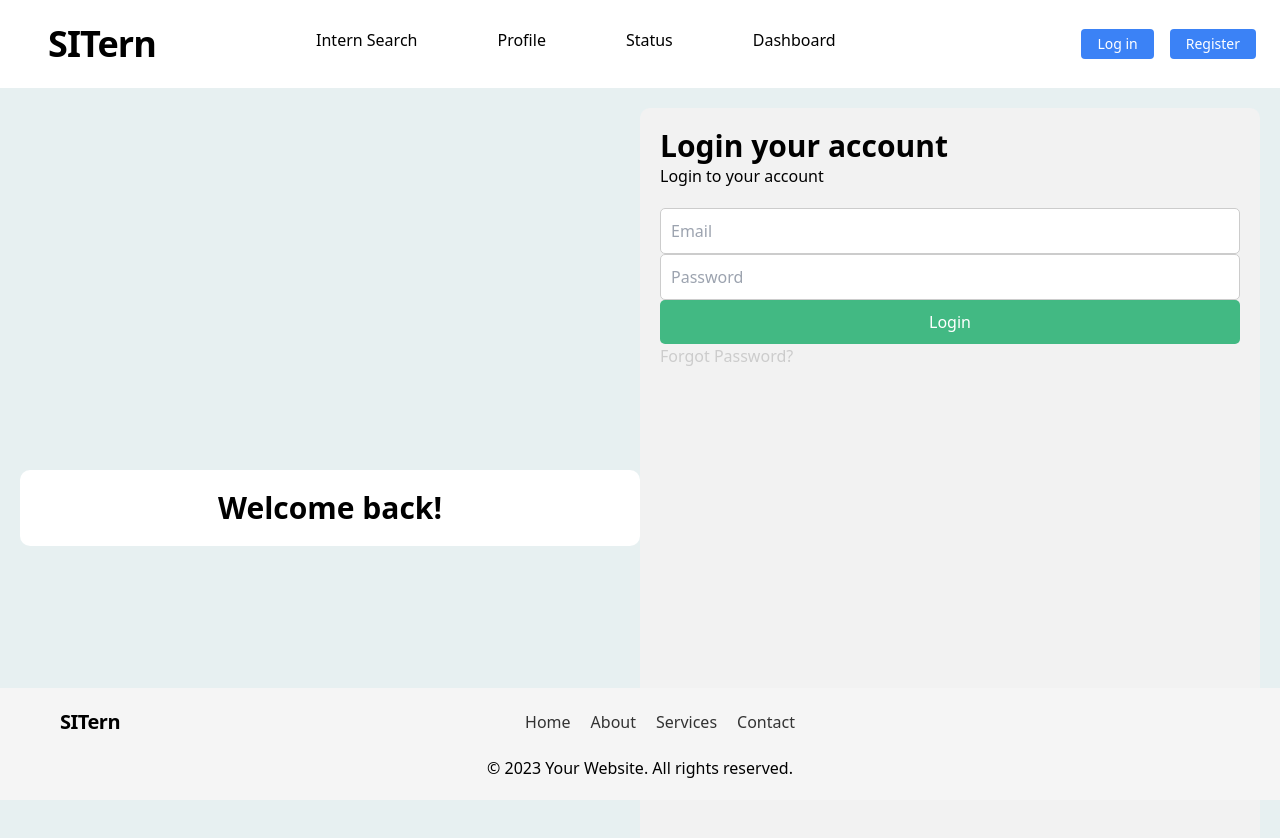
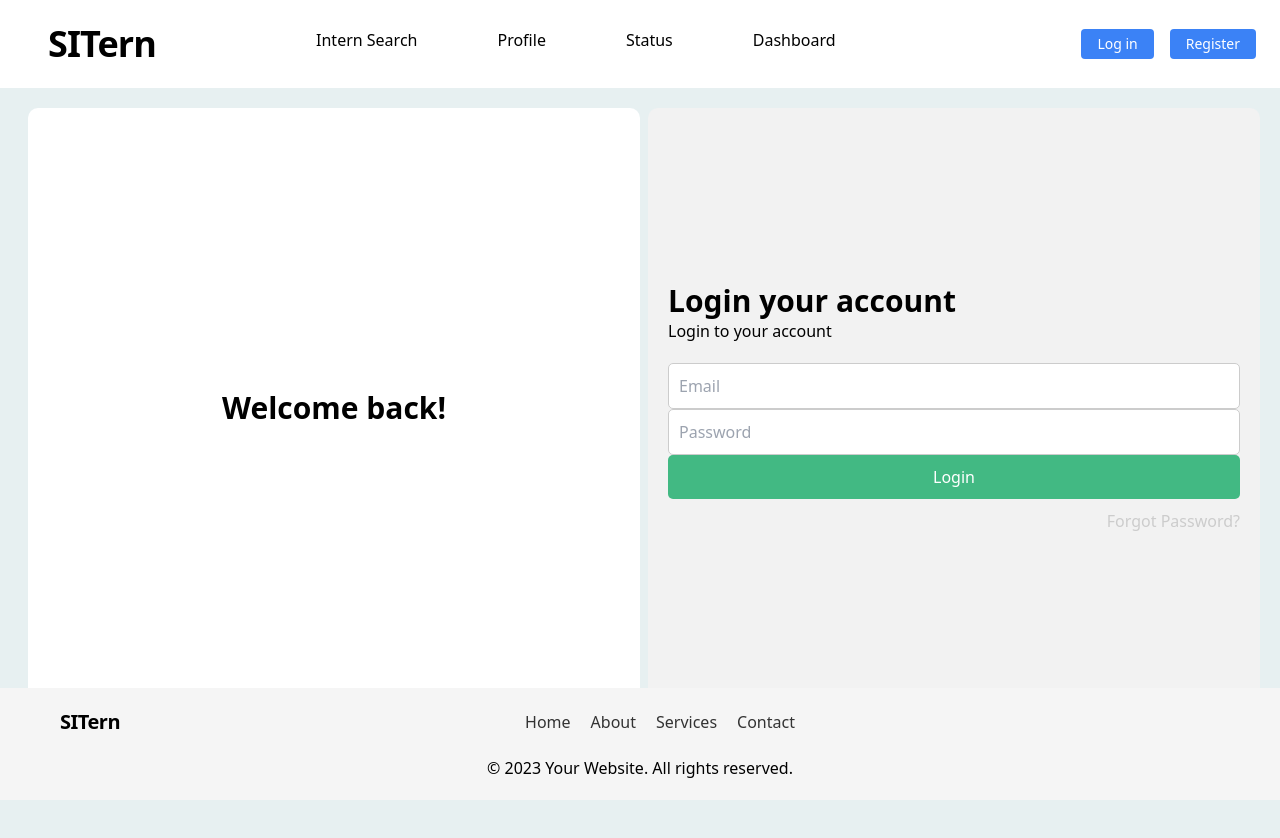
Before and after one commit to CP23SY4-SITERN/SITERN-FRONTEND, a Vue app in the folder sitern-frontend/: page /login in a window 1280 px wide. Shown: the top 838 px of the page. After the commit the page ends 800 px from the top, so only its background shows below. Built offline with nearby package versions, Linux system fonts and the light colour scheme.

Commit message:
adjust loginPage and change local port

```diff
--- a/sitern-frontend/src/components/LoginComponent/Login.vue
+++ b/sitern-frontend/src/components/LoginComponent/Login.vue
@@ -1,10 +1,10 @@
 <template>
-    <div class="main-container">
-      <div class="container container1">
+    <div class="main-container h-full">
+      <div class="container container1 mx-2">
         <h1 class="text-3xl font-bold">Welcome back!</h1>
       </div>
-      <div class="container container2">
-        <div class="login-box">
+      <div class="container container2 grid content-center">
+        <div class="login-box grid">
           <h1 class="text-3xl font-bold">Login your account</h1>
           <p>Login to your account</p>
           <form @submit="onSubmit">
@@ -18,28 +18,20 @@
     </div>
   </template>
 
-  <script>
-  export default {
-    name: 'Login',
-    data() {
-      return {
-        email: '',
-        password: '',
-      };
-    },
-    methods: {
-      onSubmit(e) {
-        e.preventDefault();
-        // TODO: Submit the login form
-      },
-    },
-  };
+  <script setup>
+  import { ref } from 'vue';
+
+  const email = ref('');
+  const password = ref('');
+
+  function onSubmit() {
+    alert('Form submitted!');
+  }
   </script>
 
   <style scoped>
   .main-container {
     display: flex;
-    height: 100vh; /* Set the height to full viewport height */
   }
 
   .container {
@@ -51,8 +43,8 @@
   .container1 {
     background-color: #fff;
     text-align: center;
-    margin: auto; /* Auto margin centers the element horizontally */
     display: flex;
+    height: 75vh;
     flex-direction: column;
     justify-content: center; /* Center vertically */
   }
--- a/sitern-frontend/src/views/Login.vue
+++ b/sitern-frontend/src/views/Login.vue
@@ -4,13 +4,7 @@
     </div>
   </template>
 
-  <script>
+  <script setup>
   import Login from '../components/LoginComponent/Login.vue';
-  export default {
-    name: 'App',
-    components: {
-      Login,
-    }
-  }
 
   </script>
--- a/sitern-frontend/vite.config.js
+++ b/sitern-frontend/vite.config.js
@@ -18,4 +18,7 @@ export default defineConfig({
     // Pass environment variables to the client
     'process.env': env,
   },
+  server: {
+    port: 3000,
+  }
 });
```
